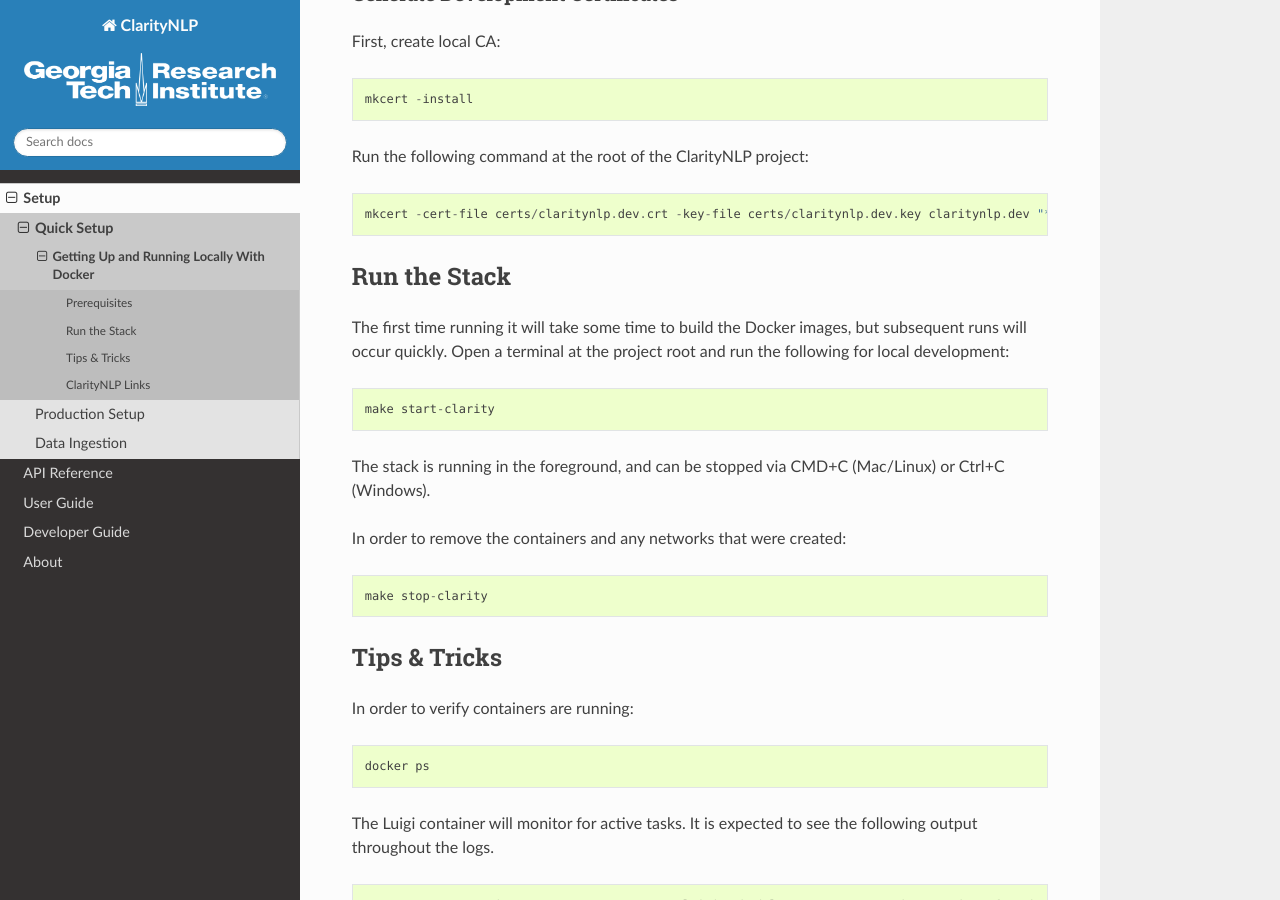
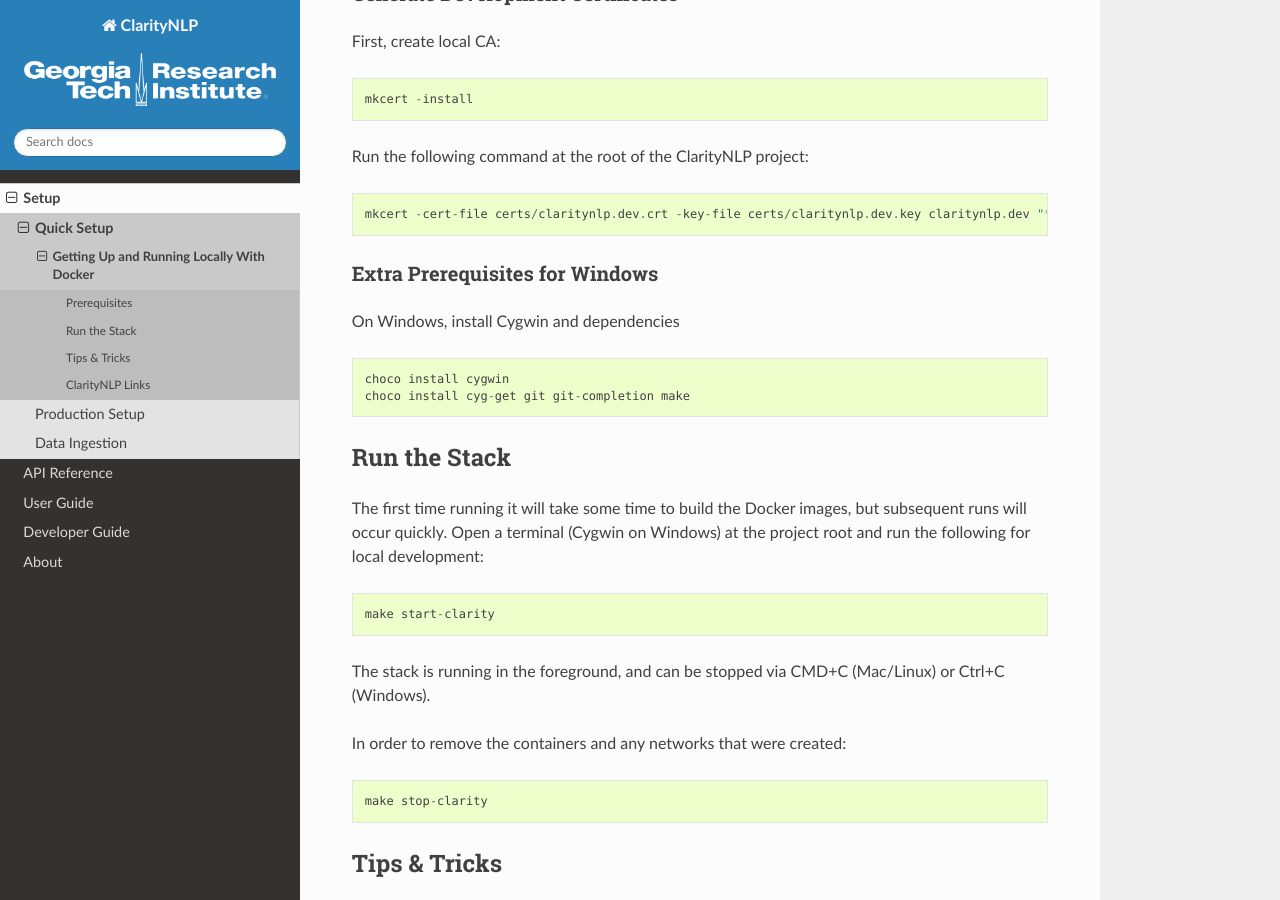
Before and after one commit to ClarityNLP/ClarityNLP, a Sphinx documentation site: the page built from docs/setup/local-docker.rst, in a window 1280 px wide and 900 px high, scrolled down 1980 px. Built offline with Sphinx 7.4.7 and the Read the Docs theme 2.0.0, drawn with Linux system fonts in a browser that asks for light colours; pages that are not in the unit, such as notebooks, are missing from menus.

Commit message:
docs -- local-docker

```diff
--- a/docs/setup/local-docker.rst
+++ b/docs/setup/local-docker.rst
@@ -1,5 +1,6 @@
 Getting Up and Running Locally With Docker
 ==========================================
+
 The steps below will get you up and running with a local ClarityNLP development environment.
 
 Prerequisites
@@ -88,11 +89,19 @@
 
   mkcert -cert-file certs/claritynlp.dev.crt -key-file certs/claritynlp.dev.key claritynlp.dev "*.claritynlp.dev"
 
+Extra Prerequisites for Windows
+~~~~~~~~~~~~~~~~~~~~~~~~~~~~~~~
+
+On Windows, install Cygwin and dependencies ::
+
+  choco install cygwin
+  choco install cyg-get git git-completion make
+
 Run the Stack
 -------------
 
 The first time running it will take some time to build the Docker images, but subsequent runs will occur quickly.
-Open a terminal at the project root and run the following for local development: ::
+Open a terminal (Cygwin on Windows) at the project root and run the following for local development: ::
 
   make start-clarity
 
```
